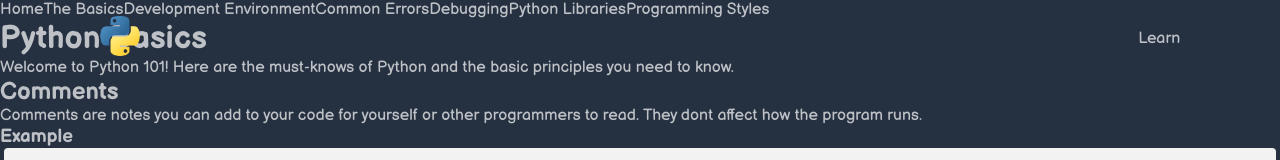
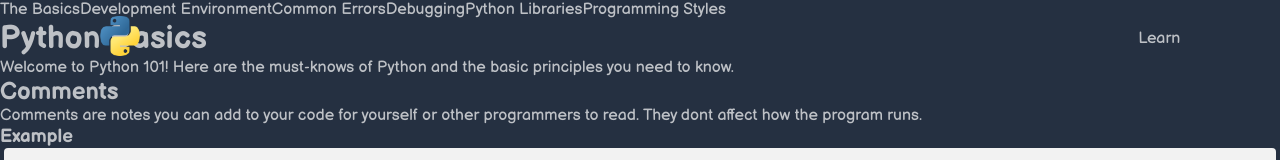
Before and after one commit to nataliadgalindo/python-wiki, a React (Vite) app: page /learn in a window 1280 px wide. Shown: the top 160 px of the page. Built offline with nearby package versions, Linux system fonts and the light colour scheme.

Commit message:
update routing

```diff
--- a/src/components/LearnLayout.jsx
+++ b/src/components/LearnLayout.jsx
@@ -5,8 +5,6 @@ function LearnLayout() {
     <div className="grid-container">
       <aside>
         <nav className="side-nav">
-          {/* -342px */}
-          <NavLink to="/">Home</NavLink>
           <NavLink to="/learn">The Basics</NavLink>
           <NavLink to="devenv">Development Environment</NavLink>
           <NavLink to="errors">Common Errors</NavLink>
```
